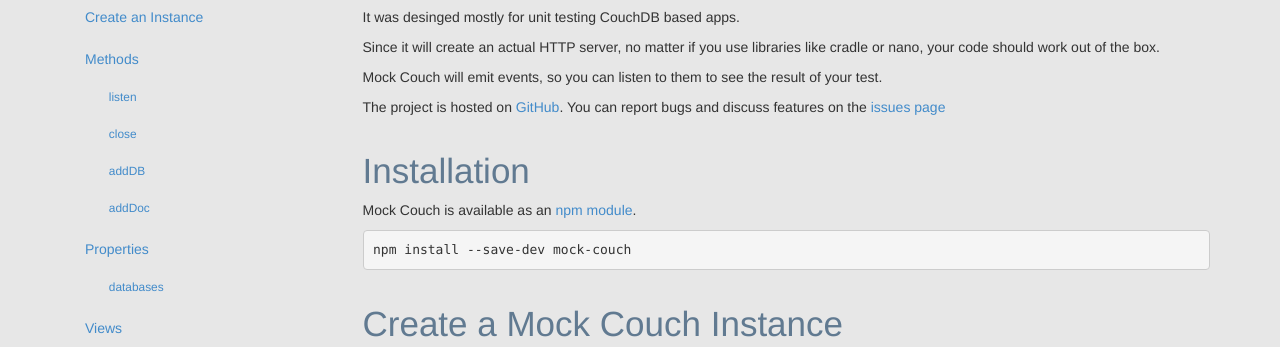
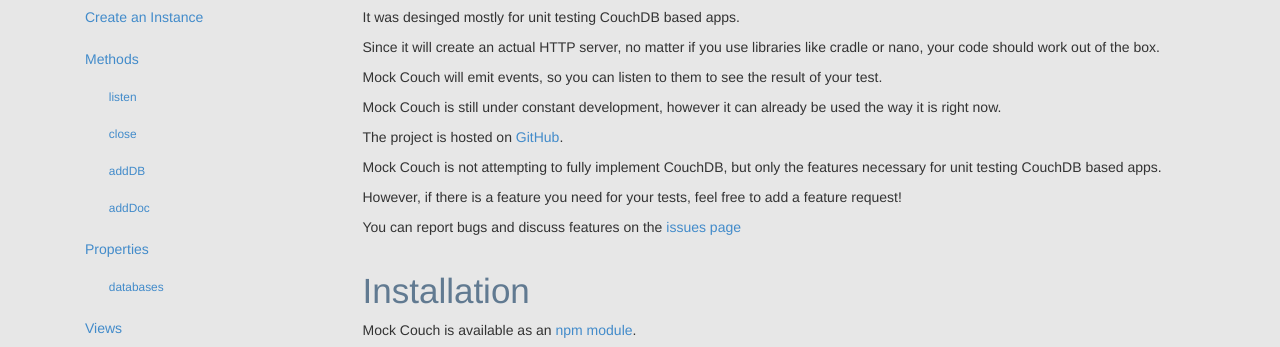
Before and after one commit to chris-l/mock-couch, a plain HTML site: page index.html in a window 1280 px wide. Shown: the part 803-1150 px from the top of the page. Drawn offline with Linux system fonts and the light colour scheme.

Commit message:
Explaining more about the project status

```diff
--- a/index.html
+++ b/index.html
@@ -4,7 +4,11 @@
 <p>It was desinged mostly for unit testing CouchDB based apps.</p>
 <p>Since it will create an actual HTTP server, no matter if you use libraries like cradle or nano, your code should work out of the box.</p>
 <p>Mock Couch will emit events, so you can listen to them to see the result of your test.</p>
-<p>The project is hosted on <a href="https://github.com/chris-l/mock-couch">GitHub</a>. You can report bugs and discuss features on the <a href="https://github.com/chris-l/mock-couch/issues">issues page</a></p>
+<p>Mock Couch is still under constant development, however it can already be used the way it is right now.</p>
+<p>The project is hosted on <a href="https://github.com/chris-l/mock-couch">GitHub</a>.</p>
+<p>Mock Couch is not attempting to fully implement CouchDB, but only the features necessary for unit testing CouchDB based apps.</p>
+<p>However, if there is a feature you need for your tests, feel free to add a feature request!</p>
+<p>You can report bugs and discuss features on the <a href="https://github.com/chris-l/mock-couch/issues">issues page</a></p>
 <h2 id="installation">Installation</h2>
 
 <p>Mock Couch is available as an <a href="https://www.npmjs.org/package/mock-couch">npm module</a>.</p>
```
